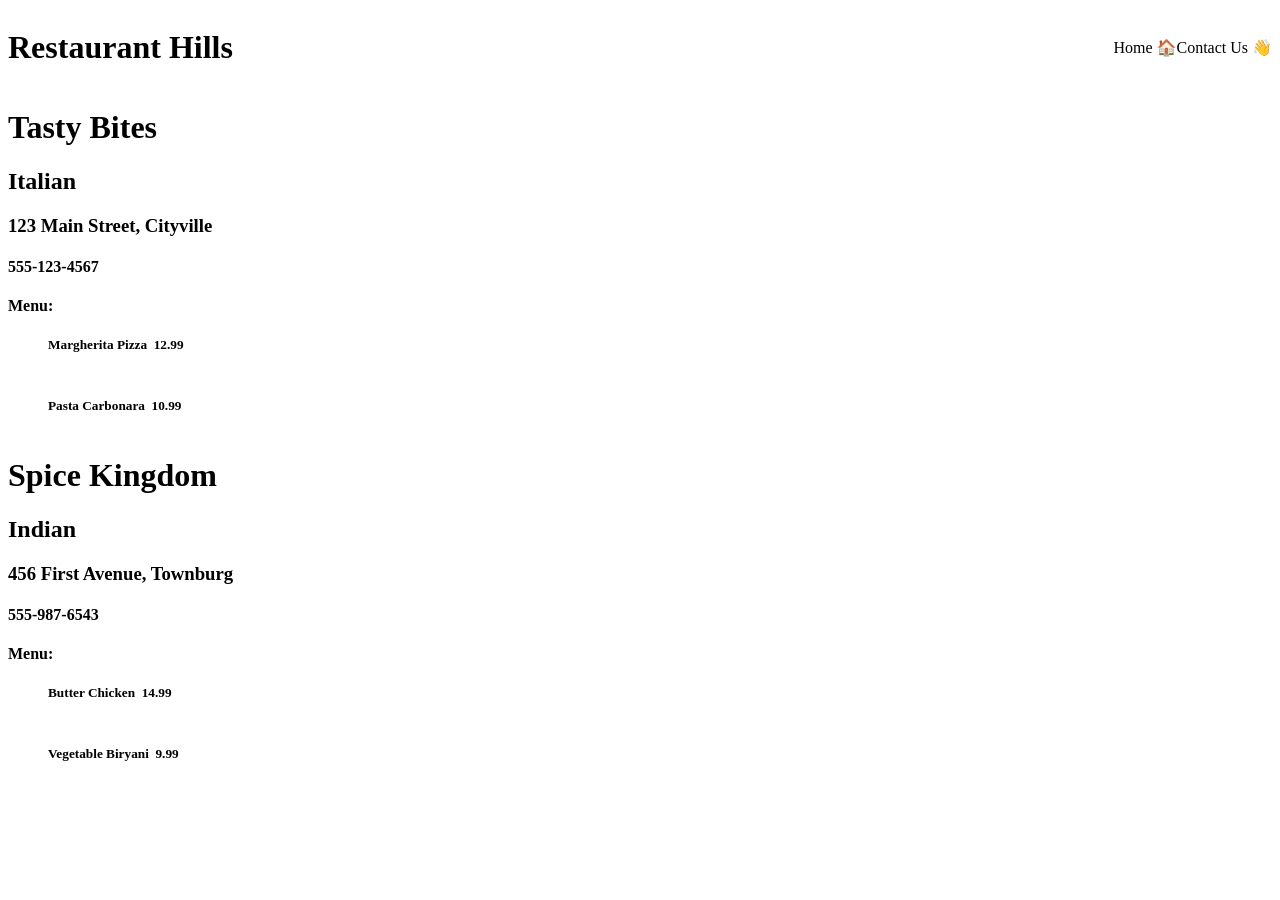
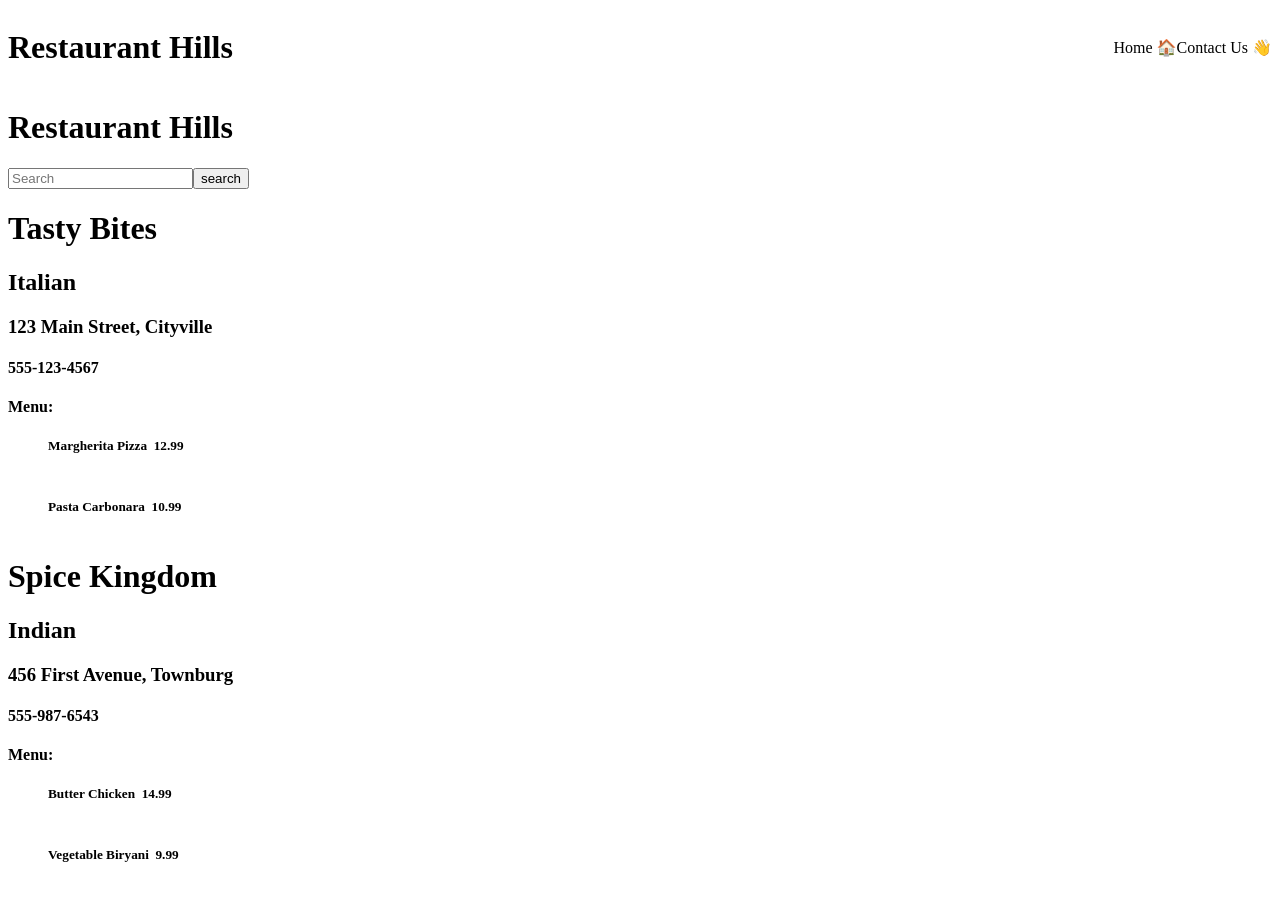
Before and after one commit to njsaugat/namasteReact, a React (Vite) app: page / in a window 1280 px wide. Shown: the top 900 px of the page. Before the commit the page ends 805 px from the top, so only its background shows below. Built offline with nearby package versions, Linux system fonts and the light colour scheme.

Commit message:
added the hooks related part of the react code

```diff
--- a/App.js
+++ /dev/null
@@ -1,107 +0,0 @@
-import React from "react";
-import ReactDOM from "react-dom/client";
-
-const Header = () => (
-  <div className="header">
-    <h1>Restaurant Hills</h1>
-    <ul className="header_nav">
-      <li>Home 🏠</li>
-      <li>Contact Us 👋</li>
-    </ul>
-  </div>
-);
-
-
-const restaurantData=[
-  {
-    "id": 1,
-    "name": "Tasty Bites",
-    "cuisine": "Italian",
-    "address": "123 Main Street, Cityville",
-    "phone": "555-123-4567",
-    "menu": [
-      {
-        "id": 101,
-        "name": "Margherita Pizza",
-        "price": 12.99
-      },
-      {
-        "id": 102,
-        "name": "Pasta Carbonara",
-        "price": 10.99
-      }
-    ]
-  },
-  {
-    "id": 2,
-    "name": "Spice Kingdom",
-    "cuisine": "Indian",
-    "address": "456 First Avenue, Townburg",
-    "phone": "555-987-6543",
-    "menu": [
-      {
-        "id": 201,
-        "name": "Butter Chicken",
-        "price": 14.99
-      },
-      {
-        "id": 202,
-        "name": "Vegetable Biryani",
-        "price": 9.99
-      }
-    ]
-  }
-]
-
-const MenuCard = ({menu}) => {
-  return (
-    <div className="menu-card">
-      <h5>{ menu.name }  &nbsp; </h5>
-      <h5> { menu.price}</h5>
-    </div>
-  )
-}
-
-const RestaurantCard = ({ restaurant ,unique} ) => {
-  console.log(restaurant,unique)
-  return (
-    <div>
-      <h1>{restaurant.name}</h1>
-      <h2>{restaurant.cuisine}</h2>
-      <h3>{restaurant.address}</h3>
-      <h4>{restaurant.phone}</h4>
-      <h4>
-        Menu:
-        {restaurant.menu.map(menu => {
-          return < MenuCard menu={ menu} key={menu.id} />
-        })}
-      </h4>
-    </div>
-  )
-}
-
-const RestaurantList = () => {
-
-  return  restaurantData.map(restaurant => {
-    return <RestaurantCard restaurant={restaurant} key={restaurant.id} unique={ restaurant.id} />
-    })
-
-}
-
-const styleObj = {
-  backgroundColor: "red",
-};
-
-
-const links={ a: "hell", b: "nice" }
-const linkB={ a: "hell", b: "nice" }
-const App = () => (
-  <>
-    <Header/>
-    <RestaurantList/>
-  </>
-);
-
-
-const root = ReactDOM.createRoot(document.getElementById("root"));
-root.render(<App />);
--- a/index.html
+++ b/index.html
@@ -8,6 +8,6 @@
   </head>
   <body>
     <div id="root">Not Rendered</div>
-    <script type="module" src="App.js"></script>
+    <script type="module" src="src/App.js"></script>
   </body>
 </html>
--- /dev/null
+++ b/src/App.js
@@ -0,0 +1,18 @@
+import { React } from "react";
+import ReactDOM from "react-dom/client";
+import Header, { Title } from "./components/Header";
+import Body from "./components/Body.js";
+
+
+
+const App = () => (
+  <>
+    <Header />
+    <Title/>
+    <Body/>
+  </>
+);
+
+
+const root = ReactDOM.createRoot(document.getElementById("root"));
+root.render(<App />);
--- /dev/null
+++ b/src/components/Body.js
@@ -0,0 +1,49 @@
+import RestaurantCard from "./RestaurantCard";
+import { restaurantData } from "../constants";
+import { useState } from "react";
+import Search from "./Search";
+const Body = () => {
+  const searchTxt = "MPC";
+
+  const [searchText, setSearchText] = useState("");
+  const [restaurantList, setRestaurantData] = useState(restaurantData);
+  return (
+    <>
+      {/* <Search/> */}
+      <div className="search-container">
+        <input
+          type="text"
+          className="search-input"
+          value={searchText}
+          placeholder="Search"
+          onChange={(e) => setSearchText(e.target.value)}
+        />
+        <button
+          className="search-btn"
+          onClick={() => {
+            setRestaurantData((prevRestaurantData) => {
+              return restaurantData.filter((restaurantData) => {
+                console.log(restaurantData.name.toLowerCase().includes(searchText.toLowerCase()))
+                return restaurantData.name.toLowerCase().includes(searchText?.toLowerCase());
+              });
+            });
+          }}
+        >
+          search
+        </button>
+      </div>
+      <div className="restaurant-list">
+        {restaurantList.map((restaurant) => {
+          return (
+            <RestaurantCard
+              restaurant={restaurant}
+              key={restaurant.id}
+              unique={restaurant.id}
+            />
+          );
+        })}
+      </div>
+    </>
+  );
+};
+export default Body;
--- /dev/null
+++ b/src/components/Header.js
@@ -0,0 +1,16 @@
+export const Title = () => {
+  return <h1>Restaurant Hills</h1>
+}
+
+const Header = () => (
+  <div className="header">
+    <Title/>
+    <ul className="header_nav">
+      <li>Home 🏠</li>
+      <li>Contact Us 👋</li>
+    </ul>
+  </div>
+);
+
+
+export default Header;
--- /dev/null
+++ b/src/components/MenuCard.js
@@ -0,0 +1,10 @@
+const MenuCard = ({menu}) => {
+  return (
+    <div className="menu-card">
+      <h5>{ menu.name }  &nbsp; </h5>
+      <h5> { menu.price}</h5>
+    </div>
+  )
+}
+
+export default MenuCard;
--- /dev/null
+++ b/src/components/RestaurantCard.js
@@ -0,0 +1,19 @@
+import MenuCard from "./MenuCard"
+const RestaurantCard = ({ restaurant, unique }) => {
+  console.log(restaurant,unique)
+  return (
+    <div>
+      <h1>{restaurant.name}</h1>
+      <h2>{restaurant.cuisine}</h2>
+      <h3>{restaurant.address}</h3>
+      <h4>{restaurant.phone}</h4>
+      <h4>
+        Menu:
+        {restaurant.menu.map(menu => {
+          return < MenuCard menu={ menu} key={menu.id} />
+        })}
+      </h4>
+    </div>
+  )
+}
+export default RestaurantCard;
--- /dev/null
+++ b/src/components/Search.js
@@ -0,0 +1,21 @@
+import React, { useState } from "react";
+
+const Search = () => {
+  const [searchText, setSearchText] = useState("");
+  console.log(searchText);
+  return (
+    <div className="search-container">
+      <input
+        type="text"
+        className="search-input"
+        value={searchText}
+        placeholder="Search"
+        onChange={(e) => setSearchText(e.target.value)}
+      />
+      <button className="search-btn">search</button>
+      <h1>{searchText}</h1>
+    </div>
+  );
+};
+
+export default Search;
--- /dev/null
+++ b/src/constants.js
@@ -0,0 +1,40 @@
+export const restaurantData=[
+  {
+    "id": 1,
+    "name": "Tasty Bites",
+    "cuisine": "Italian",
+    "address": "123 Main Street, Cityville",
+    "phone": "555-123-4567",
+    "menu": [
+      {
+        "id": 101,
+        "name": "Margherita Pizza",
+        "price": 12.99
+      },
+      {
+        "id": 102,
+        "name": "Pasta Carbonara",
+        "price": 10.99
+      }
+    ]
+  },
+  {
+    "id": 2,
+    "name": "Spice Kingdom",
+    "cuisine": "Indian",
+    "address": "456 First Avenue, Townburg",
+    "phone": "555-987-6543",
+    "menu": [
+      {
+        "id": 201,
+        "name": "Butter Chicken",
+        "price": 14.99
+      },
+      {
+        "id": 202,
+        "name": "Vegetable Biryani",
+        "price": 9.99
+      }
+    ]
+  }
+]
```
